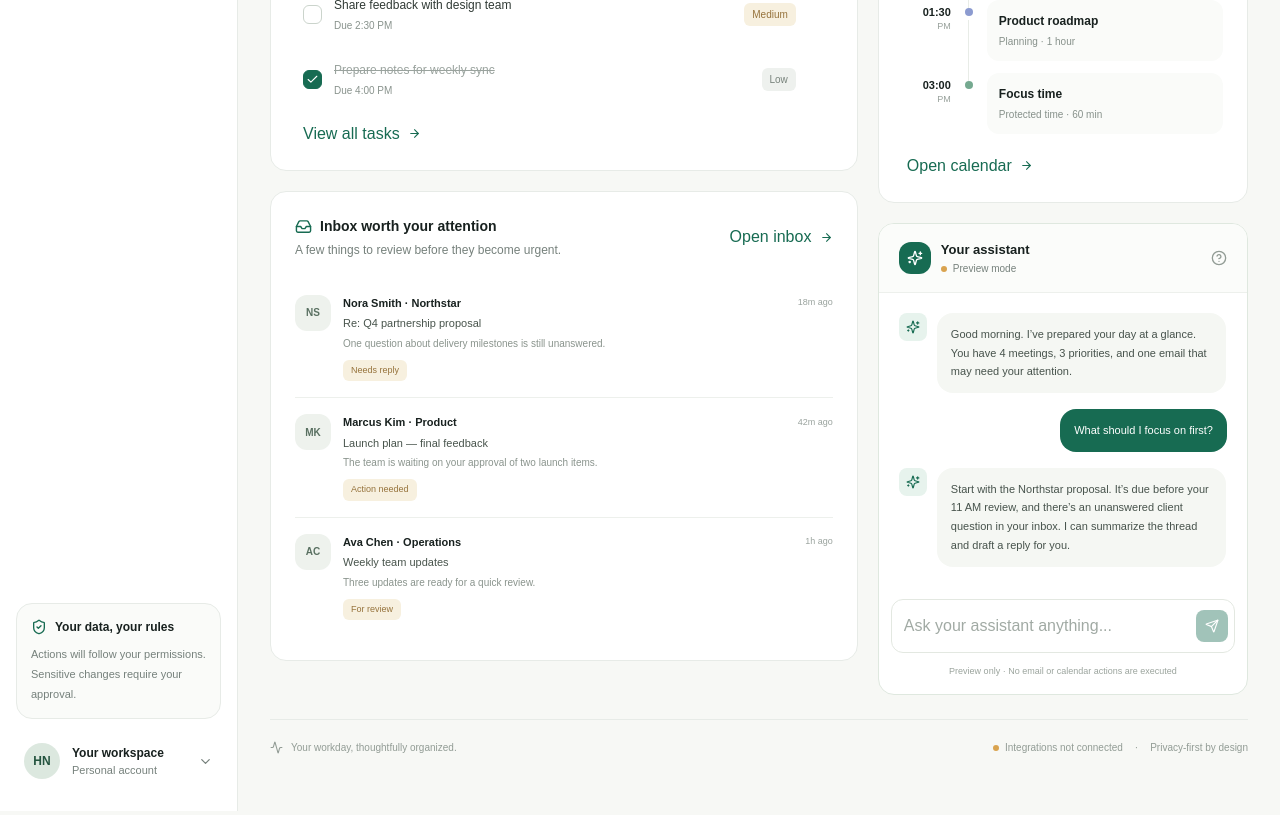
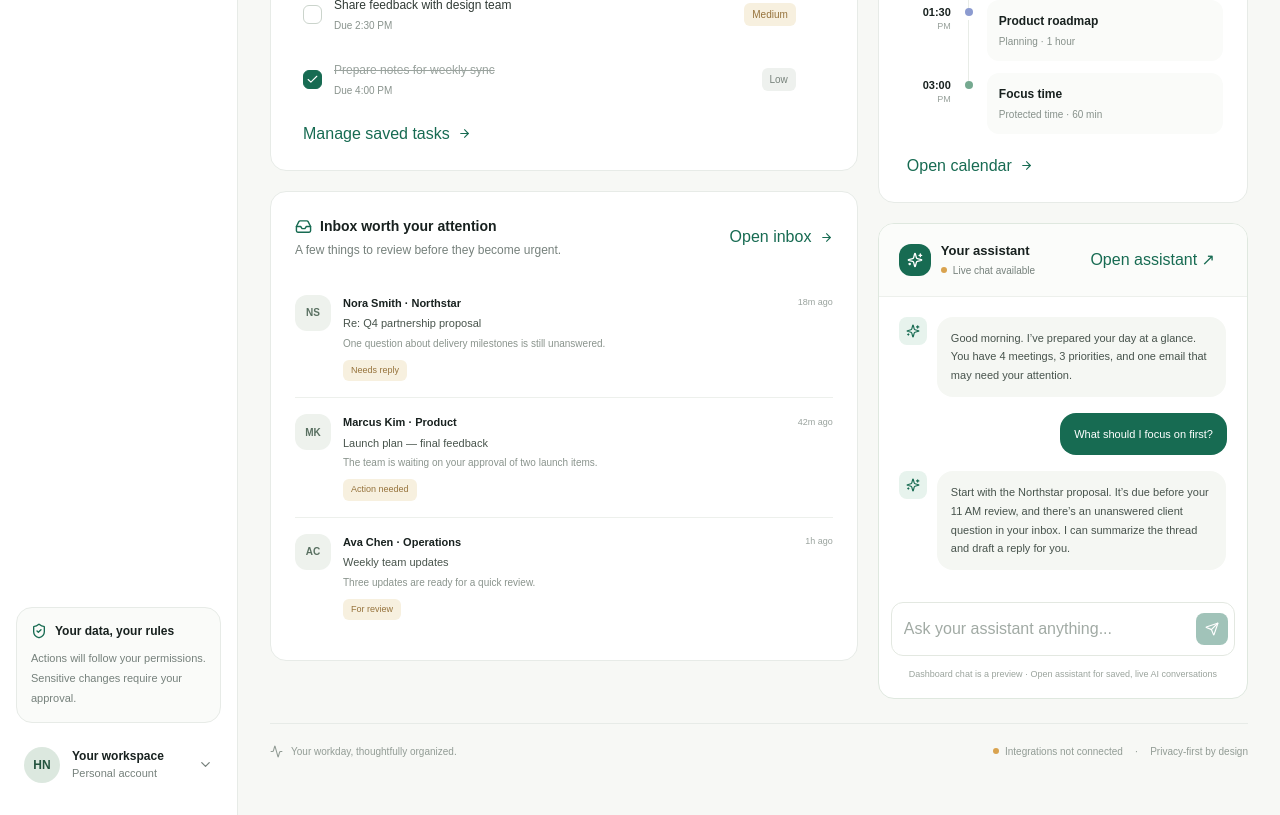
Before and after one commit to hanzalahnaveed/Assistant, a Next.js app: page / in a window 1280 px wide. Shown: the part 680-1495 px from the top of the page. Built offline with nearby package versions, Linux system fonts and the light colour scheme.

Commit message:
Connect dashboard navigation to task manager and live assistant

```diff
--- a/src/app/page.tsx
+++ b/src/app/page.tsx
@@ -69,7 +69,7 @@ export default function Home() {
           {[["Overview", LayoutDashboard], ["Inbox", Inbox], ["Calendar", CalendarDays], ["My tasks", ListTodo], ["Assistant chat", MessageCircle]].map(([label, Icon]) => {
             const name = label as string;
             const Glyph = Icon as typeof LayoutDashboard;
-            return <button key={name} onClick={() => { setActiveNav(name); if (name === "Assistant chat") document.getElementById("assistant-chat")?.scrollIntoView({ behavior: "smooth" }); }} className={`flex w-full items-center gap-3 rounded-xl px-3 py-2.5 text-left text-[13px] transition ${activeNav === name ? "bg-[#e7f3ed] font-semibold text-[#176b52]" : "text-[#69736e] hover:bg-[#f6f8f5]"}`}><Glyph size={17} strokeWidth={1.8} />{name}{name === "Inbox" && <span className="ml-auto rounded-md bg-[#f2e8d5] px-1.5 py-0.5 text-[10px] font-semibold text-[#8c682e]">3</span>}</button>;
+            return <button key={name} onClick={() => { if (name === "My tasks") { window.location.assign("/tasks"); return; } if (name === "Assistant chat") { window.location.assign("/assistant"); return; } setActiveNav(name); }} className={`flex w-full items-center gap-3 rounded-xl px-3 py-2.5 text-left text-[13px] transition ${activeNav === name ? "bg-[#e7f3ed] font-semibold text-[#176b52]" : "text-[#69736e] hover:bg-[#f6f8f5]"}`}><Glyph size={17} strokeWidth={1.8} />{name}{name === "Inbox" && <span className="ml-auto rounded-md bg-[#f2e8d5] px-1.5 py-0.5 text-[10px] font-semibold text-[#8c682e]">3</span>}</button>;
           })}
         </nav>
         <div className="mb-2 mt-9 px-3 text-[10px] font-semibold uppercase tracking-[.16em] text-[#9aa39e]">Manage</div>
@@ -108,10 +108,10 @@ export default function Home() {
           <section className="mb-6 grid items-start gap-5 xl:grid-cols-[minmax(0,1.35fr)_minmax(340px,.85fr)]">
             <div className="space-y-5">
               <div className="rounded-2xl border border-[#e7ebe7] bg-white p-5 sm:p-6">
-                <div className="mb-5 flex items-center justify-between"><div><div className="flex items-center gap-2 text-[14px] font-semibold"><Sparkles size={17} className="text-[#176b52]" />Your priorities</div><p className="mt-1 text-[12px] text-[#76817c]">A short list, so you can focus on what moves things forward.</p></div><button onClick={() => setShowTaskInput(v => !v)} aria-label="Add task" className="rounded-lg border border-[#e7ebe7] p-2 hover:bg-[#f6f8f5]"><Plus size={16} /></button></div>
+                <div className="mb-5 flex items-center justify-between"><div><div className="flex items-center gap-2 text-[14px] font-semibold"><Sparkles size={17} className="text-[#176b52]" />Your priorities</div><p className="mt-1 text-[12px] text-[#76817c]">A short list, so you can focus on what moves things forward.</p></div><button onClick={() => window.location.assign("/tasks")} aria-label="Manage tasks" className="rounded-lg border border-[#e7ebe7] p-2 hover:bg-[#f6f8f5]"><Plus size={16} /></button></div>
                 {showTaskInput && <form className="mb-4 flex gap-2" onSubmit={e => { e.preventDefault(); addTask(); }}><input value={newTask} onChange={e => setNewTask(e.target.value)} autoFocus placeholder="What needs to get done?" className="min-w-0 flex-1 rounded-xl border border-[#dce3dc] px-3 py-2 text-[12px] outline-none focus:border-[#176b52]" /><button className="rounded-xl bg-[#176b52] px-3 py-2 text-[12px] font-semibold text-white">Add</button></form>}
                 <div className="space-y-1">{tasks.map(task => <div key={task.id} className="group flex items-center gap-3 rounded-xl px-2 py-3 hover:bg-[#fafbf9]"><button aria-label={task.done ? "Mark incomplete" : "Mark complete"} onClick={() => setTasks(current => current.map(item => item.id === task.id ? { ...item, done: !item.done } : item))} className={`flex h-[19px] w-[19px] shrink-0 items-center justify-center rounded-md border ${task.done ? "border-[#176b52] bg-[#176b52] text-white" : "border-[#cbd4cc] hover:border-[#176b52]"}`}>{task.done && <Check size={13} />}</button><div className="min-w-0 flex-1"><div className={`truncate text-[12px] font-medium ${task.done ? "text-[#9aa39e] line-through" : "text-[#303a35]"}`}>{task.title}</div><div className="mt-1 text-[10px] text-[#89938d]">{task.time}</div></div><span className={`rounded-md px-2 py-1 text-[10px] font-medium ${task.priority === "High" ? "bg-[#f9e9e5] text-[#a55340]" : task.priority === "Medium" ? "bg-[#f7f0df] text-[#96733c]" : "bg-[#eef1ee] text-[#77827b]"}`}>{task.priority}</span><button aria-label="Task options" onClick={() => setNotice("Task options and due-date editing are coming next.")} className="text-[#a3aca6] opacity-0 transition group-hover:opacity-100"><MoreHorizontal size={17} /></button></div>)}</div>
-                <button onClick={() => setActiveNav("My tasks")} className="mt-3 flex items-center gap-2 px-2 text-[11px] font-semibold text-[#176b52] hover:gap-3">View all tasks <ArrowRight size={13} /></button>
+                <button onClick={() => window.location.assign("/tasks")} className="mt-3 flex items-center gap-2 px-2 text-[11px] font-semibold text-[#176b52] hover:gap-3">Manage saved tasks <ArrowRight size={13} /></button>
               </div>
 
               <div className="rounded-2xl border border-[#e7ebe7] bg-white p-5 sm:p-6">
@@ -132,10 +132,10 @@ export default function Home() {
               </div>
 
               <div id="assistant-chat" className="overflow-hidden rounded-2xl border border-[#dfe8df] bg-white">
-                <div className="flex items-center justify-between border-b border-[#edf0ec] bg-[#fbfcfa] px-5 py-4"><div className="flex items-center gap-2.5"><div className="flex h-8 w-8 items-center justify-center rounded-xl bg-[#176b52] text-white"><Sparkles size={16} /></div><div><div className="text-[13px] font-semibold">Your assistant</div><div className="mt-0.5 flex items-center gap-1.5 text-[10px] text-[#76817c]"><span className="h-1.5 w-1.5 rounded-full bg-[#d9a34f]" />Preview mode</div></div></div><button aria-label="Chat help" onClick={() => setNotice("Chat responses are currently preview-only; live AI wiring comes next.")} className="text-[#929c95]"><CircleHelp size={16} /></button></div>
+                <div className="flex items-center justify-between border-b border-[#edf0ec] bg-[#fbfcfa] px-5 py-4"><div className="flex items-center gap-2.5"><div className="flex h-8 w-8 items-center justify-center rounded-xl bg-[#176b52] text-white"><Sparkles size={16} /></div><div><div className="text-[13px] font-semibold">Your assistant</div><div className="mt-0.5 flex items-center gap-1.5 text-[10px] text-[#76817c]"><span className="h-1.5 w-1.5 rounded-full bg-[#d9a34f]" />Live chat available</div></div></div><button aria-label="Open full assistant" onClick={() => window.location.assign("/assistant")} className="rounded-lg px-3 py-2 text-[11px] font-semibold text-[#176b52] hover:bg-[#e7f3ed]">Open assistant ↗</button></div>
                 <div className="space-y-4 p-4 sm:p-5">{chatMessages.map((message, index) => <div key={index} className={`flex gap-2.5 ${message.from === "user" ? "flex-row-reverse" : ""}`}>{message.from === "assistant" && <div className="flex h-7 w-7 shrink-0 items-center justify-center rounded-lg bg-[#e7f3ed] text-[#176b52]"><Sparkles size={14} /></div>}<div className={`max-w-[88%] rounded-2xl px-3.5 py-3 text-[11px] leading-[1.7] ${message.from === "user" ? "bg-[#176b52] text-white" : "bg-[#f5f7f3] text-[#47534c]"}`}>{message.text}</div></div>)}</div>
                 <form onSubmit={e => { e.preventDefault(); sendMessage(); }} className="m-3 flex items-center gap-2 rounded-xl border border-[#e3e8e1] bg-white p-1.5 pl-3 focus-within:border-[#a4c8b0]"><input value={chatInput} onChange={e => setChatInput(e.target.value)} placeholder="Ask your assistant anything..." className="min-w-0 flex-1 bg-transparent py-2 text-[11px] outline-none placeholder:text-[#a1aaa4]" /><button aria-label="Send message" type="submit" disabled={!chatInput.trim()} className="flex h-8 w-8 items-center justify-center rounded-lg bg-[#176b52] text-white transition hover:bg-[#10543f] disabled:cursor-not-allowed disabled:opacity-40"><Send size={14} /></button></form>
-                <div className="px-5 pb-4 text-center text-[9px] text-[#9ba49d]">Preview only · No email or calendar actions are executed</div>
+                <div className="px-5 pb-4 text-center text-[9px] text-[#9ba49d]">Dashboard chat is a preview · Open assistant for saved, live AI conversations</div>
               </div>
             </div>
           </section>
```
